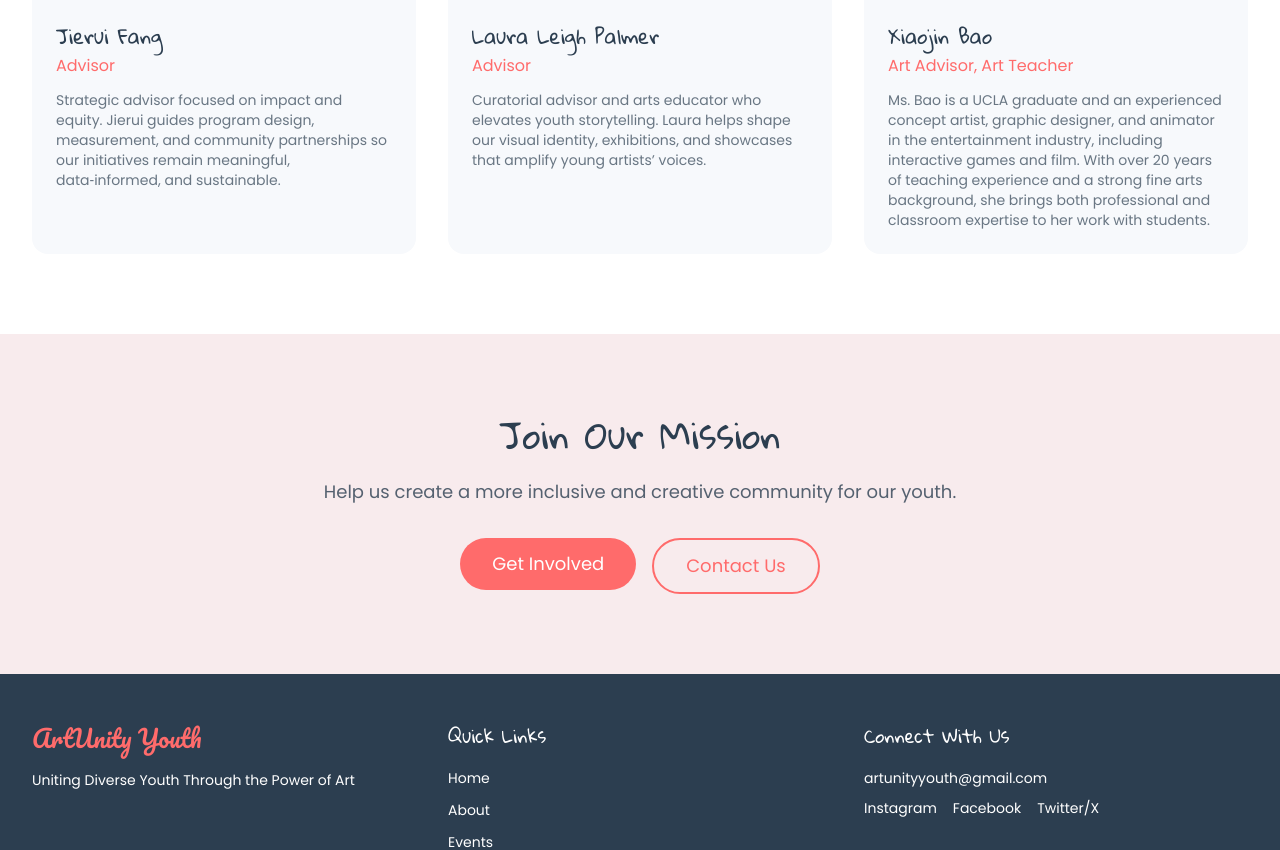
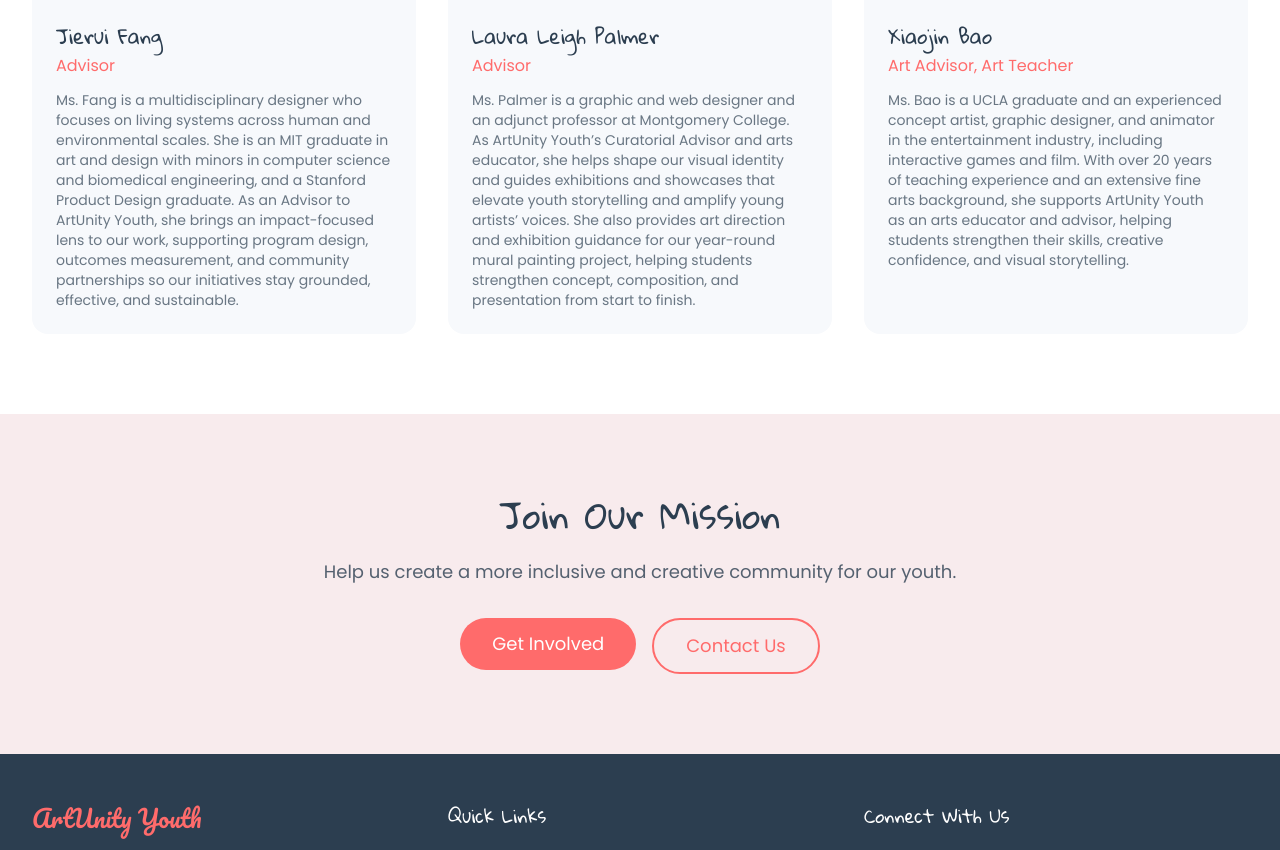
Before and after one commit to JONGYYY/ArtUnityYouth, a Next.js app: page /about in a window 1280 px wide. Shown: the part 3038-3888 px from the top of the page. Built offline with nearby package versions, Linux system fonts and the light colour scheme.

Commit message:
about: update bios for Jierui Fang, Laura Leigh Palmer, and Xiaojin Bao

```diff
--- a/src/app/about/page.tsx
+++ b/src/app/about/page.tsx
@@ -50,21 +50,21 @@ const advisorMembers = [
     role: 'Advisor',
     image: '/images/team/Jierui.png',
     bio:
-      'Strategic advisor focused on impact and equity. Jierui guides program design, measurement, and community partnerships so our initiatives remain meaningful, data‑informed, and sustainable.',
+      'Ms. Fang is a multidisciplinary designer who focuses on living systems across human and environmental scales. She is an MIT graduate in art and design with minors in computer science and biomedical engineering, and a Stanford Product Design graduate. As an Advisor to ArtUnity Youth, she brings an impact-focused lens to our work, supporting program design, outcomes measurement, and community partnerships so our initiatives stay grounded, effective, and sustainable.',
   },
   {
     name: 'Laura Leigh Palmer',
     role: 'Advisor',
     image: '/images/team/palmer.png',
     bio:
-      'Curatorial advisor and arts educator who elevates youth storytelling. Laura helps shape our visual identity, exhibitions, and showcases that amplify young artists’ voices.',
+      'Ms. Palmer is a graphic and web designer and an adjunct professor at Montgomery College. As ArtUnity Youth’s Curatorial Advisor and arts educator, she helps shape our visual identity and guides exhibitions and showcases that elevate youth storytelling and amplify young artists’ voices. She also provides art direction and exhibition guidance for our year-round mural painting project, helping students strengthen concept, composition, and presentation from start to finish.',
   },
   {
     name: 'Xiaojin Bao',
     role: 'Art Advisor, Art Teacher',
     image: '/images/team/bao.png',
     bio:
-      'Ms. Bao is a UCLA graduate and an experienced concept artist, graphic designer, and animator in the entertainment industry, including interactive games and film. With over 20 years of teaching experience and a strong fine arts background, she brings both professional and classroom expertise to her work with students.',
+      'Ms. Bao is a UCLA graduate and an experienced concept artist, graphic designer, and animator in the entertainment industry, including interactive games and film. With over 20 years of teaching experience and an extensive fine arts background, she supports ArtUnity Youth as an arts educator and advisor, helping students strengthen their skills, creative confidence, and visual storytelling.',
   },
 ];
 
```
